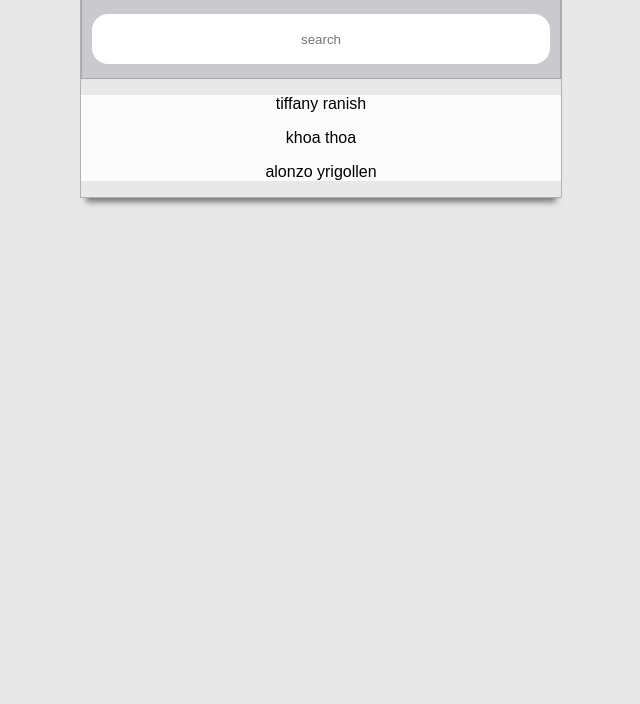
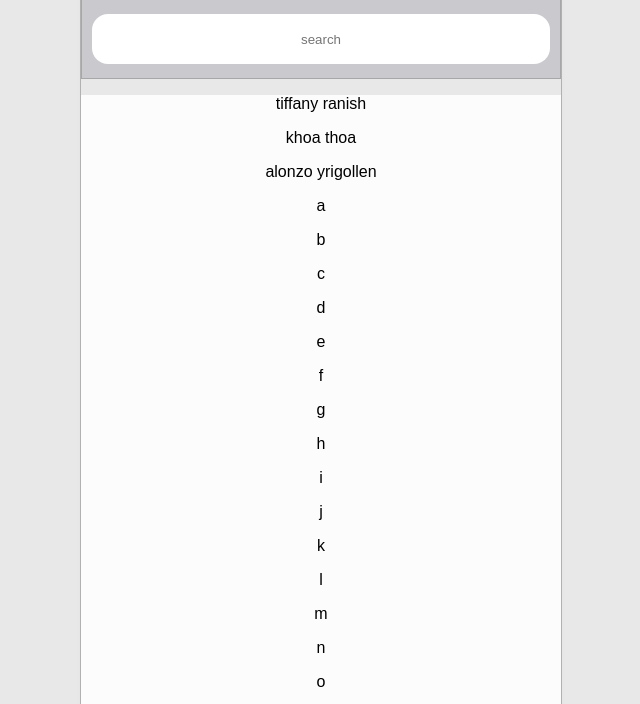
Before and after one commit to geekwise-jennifer-tablett/old-addressbook, a plain HTML site: page index.html in a window 1280 px wide. Shown: the part 93-797 px from the top of the page, without its empty margins (319-959 px from the left). Drawn offline with Linux system fonts and the light colour scheme.

Commit message:
added abc containers

```diff
--- a/css/main.css
+++ b/css/main.css
@@ -42,7 +42,12 @@ body{
     background-color:#fcfcfc;
 
 }
-
+#nav_div{
+    height:100%;
+    width:5%;
+    display: block;
+    background-color: orange;
+}
 
 /*inside top_div*/
 #group_div{
--- a/js/script.js
+++ b/js/script.js
@@ -10,7 +10,10 @@ var current_contact;
 var new_contact;
 var new_element;
 var nav_div;
-var abc_nav;
+var new_abc;
+
+ var abc_nav = ['a','b','c','d','e','f','g','h','i','j','k','l','m','n','o','p','q','r','s','t','u','v','w','x','y','z'];
+
 
 
 var contact = [
@@ -77,7 +80,6 @@ search_input.setAttribute('placeholder','search');
 nav_div = document.createElement('div');
 nav_div.setAttribute('id','nav_div');
 
-//loop to create navigation links
 
 
 
@@ -97,8 +99,8 @@ var create_contact = function(element_type,element_id){
 // function search(last_name) {
 //      var contactLength = contact.length;
 //         for (var i = 0; i < contactLength; i++) {
-//              if(contact[i].last_name == last_name){
-// 		        contact(contact[i]);
+//              if(search_input.value.match('^' + contact[i].firstname[0] + '.*|\w','gi') === contact[i].first_name ){
+// 		        console.log(contact[i]);
 // 		    };
 //         };
 // };
@@ -137,6 +139,9 @@ document.addEventListener('DOMContentLoaded',function(event){
 
     addressbook.appendChild(contactlist_container);
 
+    contactlist_container.appendChild(nav_div);
+
+
      //loop to create contact
     for(var i=0; i<contact.length; i++){
         create_contact('p','contact_'+i);
@@ -144,6 +149,24 @@ document.addEventListener('DOMContentLoaded',function(event){
         current_contact.textContent = contact[i].first_name + ' ' + contact[i].last_name;
     };
 
+    // created abc divs for organization
+    for(var i=0; i<26; i++){
+
+       create_contact('div','nav_div_' + i);
+        nav_div = document.getElementById('nav_div_' + i);
+        new_abc = document.createElement('p');
+        new_abc.setAttribute('id','letter_container_'+i);
+        new_abc.textContent = abc_nav[i];
+
+        // var letter_container = document.getElementById('letter_container_'+i);
+
+        nav_div.appendChild(new_abc);
+    };
+
+
+
+    //abc_nav.addEventListener('click',function(event){});
+
 
 
 });
```
